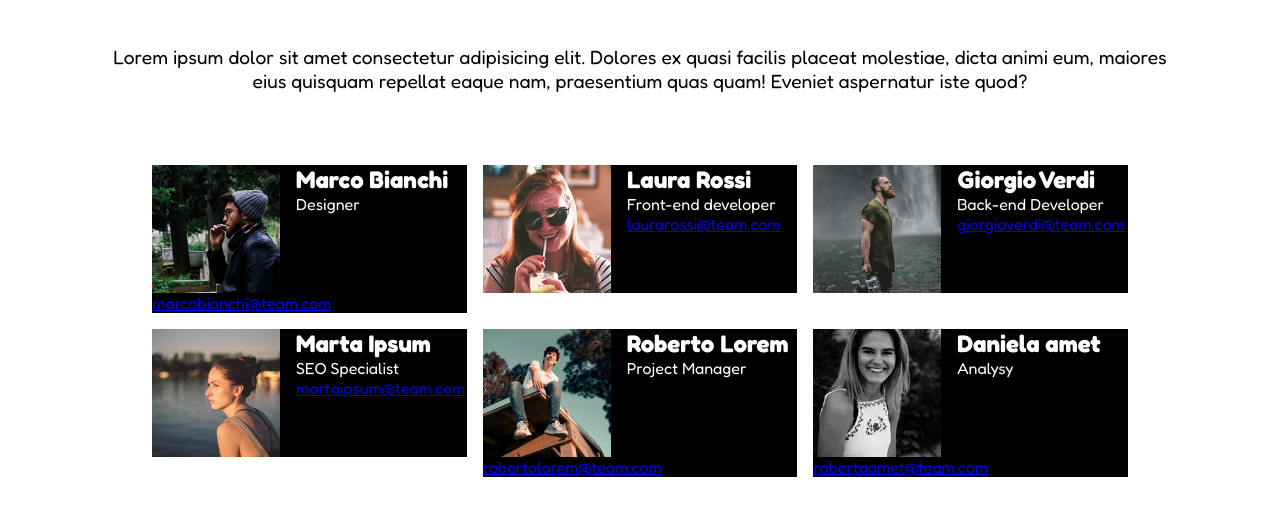
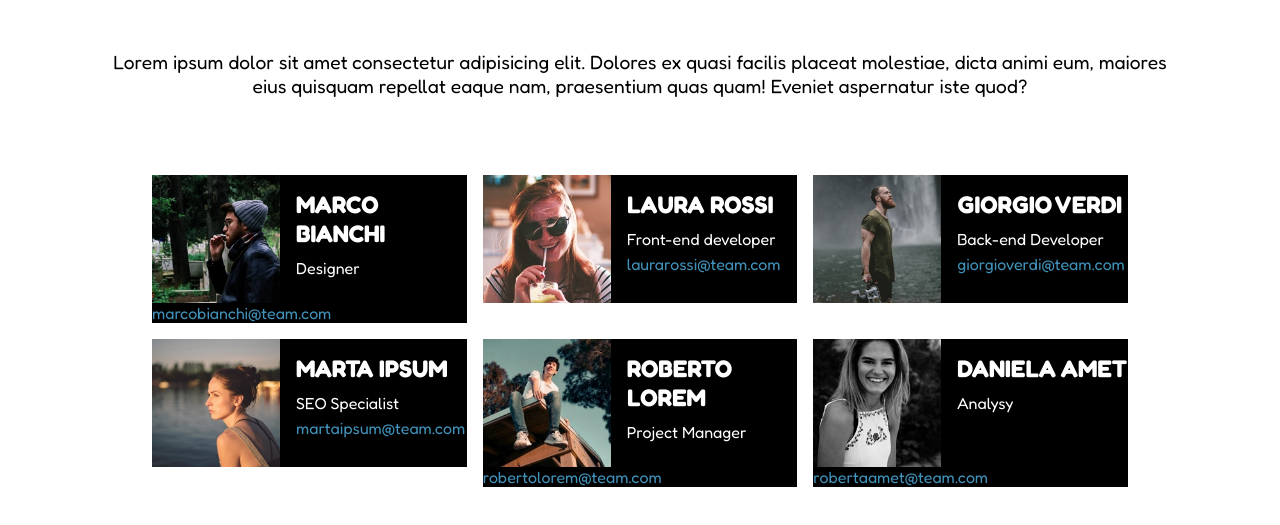
Before and after one commit to AndreaGarofalo/html-css-float-cards, a plain HTML site: page index.html in a window 1280 px wide. Shown: the part 109-634 px from the top of the page. Drawn offline with Linux system fonts and the light colour scheme.

Commit message:
added internal design for cards

```diff
--- a/style/style.css
+++ b/style/style.css
@@ -64,3 +64,22 @@ img {
     height: 8em;
     padding-right: 1em;
 }
+
+h2 {
+    text-transform: uppercase;
+    padding-top: 15px;
+    padding-bottom: 5px;
+}
+
+p {
+    padding: 5px;
+}
+
+a {
+    padding: 0.5em 0;
+}
+
+.card a{
+    color: #4192ba;
+    text-decoration: none;
+}
```
